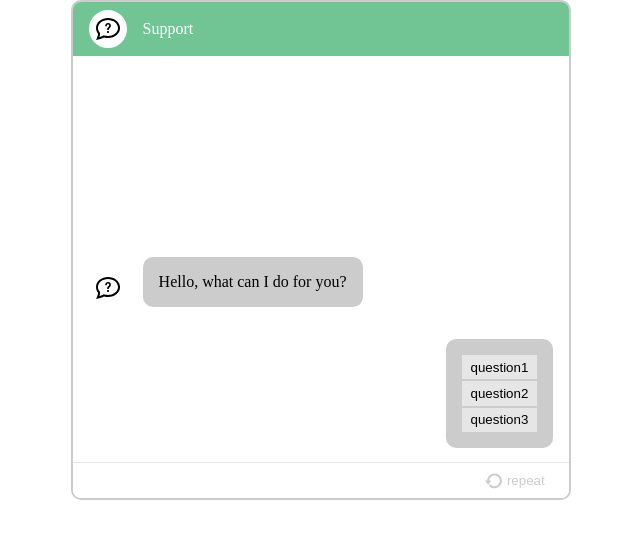
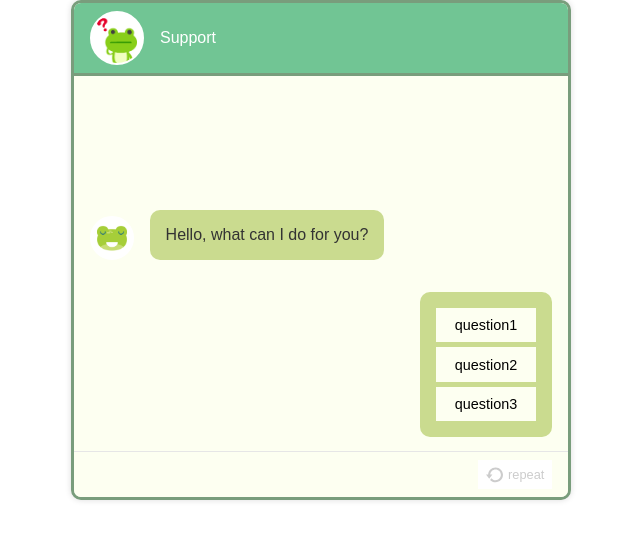
Before and after one commit to maplemanju/faq-chat, a React (Create React App) app: page / in a window 1280 px wide. Shown: the top 540 px of the page, without its empty margins (319-959 px from the left). Built offline with nearby package versions, Linux system fonts and the light colour scheme.

Commit message:
update UI and design

```diff
--- a/src/App.js
+++ b/src/App.js
@@ -3,8 +3,7 @@ import React from 'react';
 import './index.css';
 import { SwitchTransition, CSSTransition } from 'react-transition-group';
 import BotStrings from "./BotStrings";
-import qAndA from './chatstrings'
-
+import qAndA from './ChatStrings'
 
 smoothscroll.polyfill();
 
@@ -12,7 +11,7 @@ function Top(props) {
   return (
     <div className="top">
         <div className="avatar">
-          <BotStrings needed="avatar" />
+          <BotStrings needed="headerAvatar" width="40" height="53" />
         </div>
         <span><BotStrings needed="headerTxt"/></span>
     </div>
@@ -33,7 +32,7 @@ function ChatArea(props) {
       const chatter = chatType[i];
       const isLoading = loading && chat_ar.length - 1 === i;
       const chatClass = 'chatter ' + chatter;
-      const avatar = chatter === 'support' ? <div className="avatar"><BotStrings needed="avatar" /></div>: '';
+      const avatar = chatter === 'support' ? <div className="avatar"><BotStrings needed="chatterAvatar" width="30" height="30" /></div>: '';
 
       return (
         <div className={chatClass} key={i} ref={chat_ar.length - 1 === i? newRef : null}>
@@ -74,10 +73,7 @@ function RepeatButton(props) {
 export default class ChatBot extends React.Component {
   constructor(props) {
     super(props);
-    let siteid = new URLSearchParams(window.location.search).get('site');
-    siteid = siteid ? siteid : 'default';
-    let data = qAndA[siteid];
-    data = data ? data : qAndA.default;
+    const data = qAndA;
     this.newMsgref = React.createRef();
     this.state = {
       data: data, // main string data
--- a/src/BotStrings.js
+++ b/src/BotStrings.js
@@ -1,10 +1,13 @@
 import React from 'react';
+import headerAvatar from './images/header-avatar.png'
+import chatterAvatar from './images/chatter-avatar.png'
 
 export default function BotStrings(props) {
   const { needed } = props;
 
   const botIdendity = {
-    avatar: <svg xmlns="http://www.w3.org/2000/svg" width="24" height="24" viewBox="0 0 24 24"><path d="M12 3c5.514 0 10 3.592 10 8.007 0 4.917-5.145 7.961-9.91 7.961-1.937 0-3.383-.397-4.394-.644-1 .613-1.595 1.037-4.272 1.82.535-1.373.723-2.748.602-4.265-.838-1-2.025-2.4-2.025-4.872-.001-4.415 4.485-8.007 9.999-8.007zm0-2c-6.338 0-12 4.226-12 10.007 0 2.05.738 4.063 2.047 5.625.055 1.83-1.023 4.456-1.993 6.368 2.602-.47 6.301-1.508 7.978-2.536 1.418.345 2.775.503 4.059.503 7.084 0 11.91-4.837 11.91-9.961-.001-5.811-5.702-10.006-12.001-10.006zm1.024 13.975c0 .566-.458 1.025-1.024 1.025-.565 0-1.024-.459-1.024-1.025 0-.565.459-1.024 1.024-1.024.566 0 1.024.459 1.024 1.024zm1.141-8.192c-.498-.505-1.241-.783-2.09-.783-1.786 0-2.941 1.271-2.941 3.237h1.647c0-1.217.68-1.649 1.261-1.649.519 0 1.07.345 1.117 1.004.052.694-.319 1.046-.788 1.493-1.157 1.1-1.179 1.633-1.173 2.842h1.643c-.01-.544.025-.986.766-1.785.555-.598 1.245-1.342 1.259-2.477.008-.758-.233-1.409-.701-1.882z"/></svg>,
+    headerAvatar: <img src={headerAvatar} width={props.width} height={props.height} alt="faq chat bot avatar" />,
+    chatterAvatar: <img src={chatterAvatar} width={props.width} height={props.height} alt="faq chat bot avatar" />,
     headerTxt: 'Support'
   }
   return botIdendity[needed];
--- a/src/chatstrings.json
+++ b/src/chatstrings.json
@@ -1,5 +1,3 @@
-{
-  "default" :
 {
   "bot": "Hello, what can I do for you?",
   "choices": [
@@ -62,71 +60,4 @@
       "bot": "question3: this is a sentence"
     }
   ]
-  },
-
-  "amayadori" :
-  {
-    "bot": "Amayadori?",
-    "choices": [
-      "question1",
-      "question2",
-      "question3"
-    ],
-    "sub": [
-      {
-        "bot": "question1: here are your choices",
-        "choices": [
-          "choice1",
-          "choice2"
-        ],
-        "sub": [
-          {
-            "bot": "choice1: here are your choices",
-            "choices": [
-              "sub1",
-              "sub2"
-            ],
-            "sub": [
-              {
-                "bot": [
-                  "you chose sub1",
-                  "contact phone is 000-0000-0000",
-                  "check this url for more info: sample.com"
-                ]
-              },
-              {
-                "bot": [
-                  "you chose sub2",
-                  "contact phone is 000-0000-0000",
-                  "check this url for more info: sample.com"
-                ]
 }
-            ]
-          },
-          {
-            "bot": "choice2: this is the end"
-          }
-        ]
-      },
-      {
-        "bot": "question2: here are your choices",
-        "choices": [
-          "choice1",
-          "choice2"
-        ],
-        "sub": [
-          {
-            "bot": "choice1 was chosen"
-          },
-          {
-            "bot": "choice2 was chosen"
-          }
-        ]
-      },
-      {
-        "bot": "question3: this is a sentence"
-      }
-    ]
-  }
-
-}
--- a/src/index.css
+++ b/src/index.css
@@ -1,6 +1,9 @@
 :root {
-  --main: #71c594;
-  --sub: #ccc;
+  --header: #71c594;
+  --balloon: #CADB8F;
+  --back: #fdfff1;
+  --border: #799D7C;
+  --standOut: #F9C9D7;
 }
 
 body {
@@ -11,34 +14,50 @@ body {
   height: 500px;
   max-width: 500px;
   margin: auto;
-  border: solid 2px #ccc;
+  box-shadow: 0 0 6px #dcdcdc;
+  border: solid 3px var(--border);
   font-size: 16px;
   border-radius: 10px;
   overflow: hidden;
   display: flex;
   flex-direction: column;
   box-sizing: border-box;
-  background: #fff;
+  background: var(--back);
   position: relative;
+  font-family: sans-serif;
+  color: #333;
 }
 
 .top {
   display: flex;
   padding: 0.5em 1em;
   align-items: center;
-  background: var(--main);
+  background: var(--header);
   color: #fff;
   position: relative;
-  z-index: 2
+  z-index: 2;
+  border-bottom: solid var(--border);
+  border-top-left-radius: 6px;
+  border-top-right-radius: 6px;
 }
 
 .avatar {
   border: solid 2px #fff;
   border-radius: 100%;
   line-height: 0;
-  padding: 0.3em;
   margin-right: 1em;
   background: #fff;
+}
+
+.top .avatar {
+  height: 50px;
+  width: 50px;
+  overflow: hidden;
+}
+
+.avatar img {
+  object-fit: cover;
+  padding: 0.3em;
 }
 
 .chat_area {
@@ -65,14 +84,14 @@ body {
 }
 
 .chat_area .chatter:last-child {
-  padding-bottom: 50px;
+  padding-bottom: 60px;
 }
 .chat_area .chatter:first-child {
   padding-top: 400px;
 }
 
 .balloon {
-  background: var(--sub);
+  background: var(--balloon);
   border-radius: 10px;
   padding: 1em;
   min-width: 70px;
@@ -84,15 +103,6 @@ body {
   justify-content: flex-end;
 }
 
-.choice {
-  padding: 0.5em;
-  background: #dfe1f7;
-  margin: 5px;
-  display: inline-block;
-  border-radius: 10px;
-  cursor: pointer;
-}
-
 .bottom {
   padding: 0.5rem 1rem;
   border-top: 1px solid #e6e6e6;
@@ -101,12 +111,13 @@ body {
   background: inherit;
   display: flex;
   justify-content: flex-end;
-
   position: absolute;
   bottom: 0;
   width: 100%;
   box-sizing:border-box;
-  z-index:2
+  z-index:2;
+  border-bottom-left-radius: 6px;
+  border-bottom-right-radius: 6px;
 }
 
 .repeat_btn {
@@ -117,12 +128,14 @@ body {
   display: flex;
   align-items: center;
   justify-content: space-around;
-  width: 76px;
+  width: 74px;
   transition: 0.3s;
+  font-size:0.8em;
+  padding: 6px 5px;
 }
 
 .ask_repeat {
-  background: #edffe8;
+  background: var(--standOut);
   color: #7b7b7b;
   fill: #7b7b7b;
 }
@@ -149,20 +162,22 @@ body {
 }
 
 .choices > * {
-  padding: 0.2em 0.5em;
-  background: #e6e6e6;
-  margin-bottom: 2px;
+  padding: 0.5em;
+  min-width: 100px;
+  background: var(--back);
+  margin-bottom: 5px;
   display: block;
   width: 100%;
   border: 0;
   border: solid 2px transparent;
+  font-size: 0.9em;
 }
 .choices > *:last-child {
   margin-bottom: 0;
 }
 
 .chosen {
-  border-color: var(--main);
+  border-color: var(--standOut);
   color: inherit;
 }
 
```
Also changed, not shown: src/images/chatter-avatar.png (added), src/images/header-avatar.png (added). Lines whose indentation alone changed are shown as unchanged.
